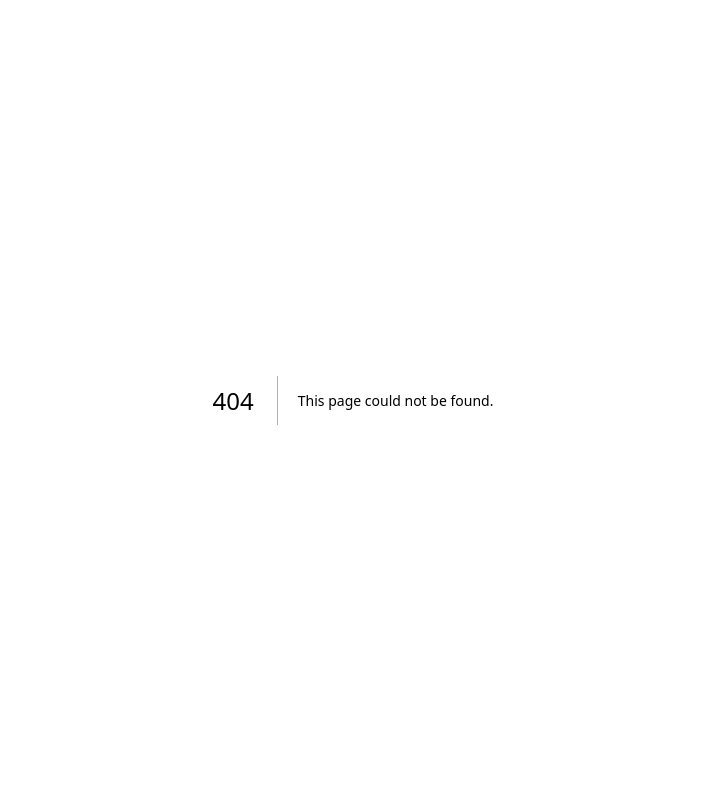
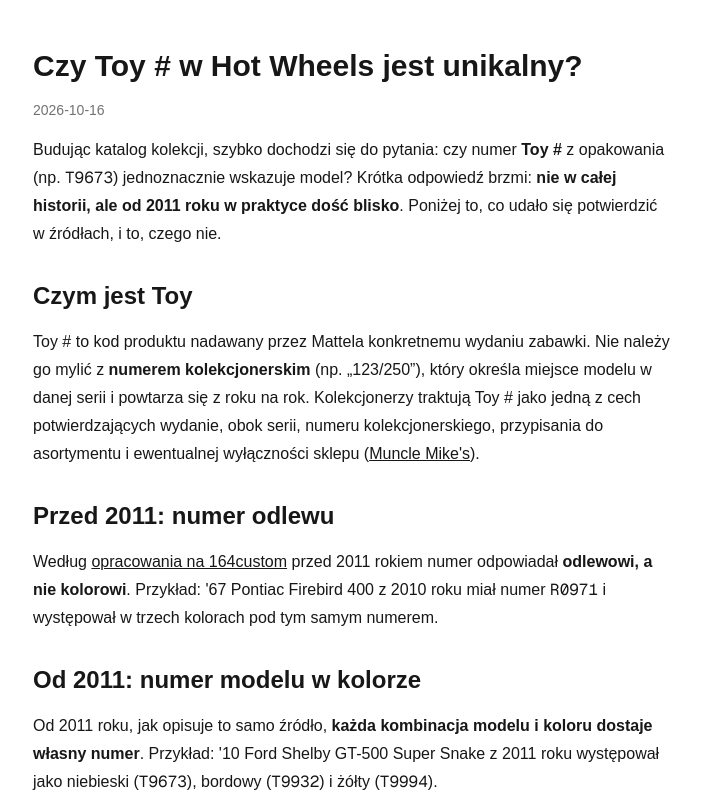
Before and after one commit to marekmiskowiec/diecastlex, a Next.js app in the folder apps/web/: page /blog/czy-toy-number-jest-unikalny in a window 1280 px wide. Before the commit this address had no page. Shown: the top 800 px of the page, without its empty margins (287-988 px from the left). Built offline with nearby package versions, Linux system fonts and the light colour scheme.

Commit message:
Add blog: post list and MDX article pages
Co-Authored-By: Claude Sonnet 5.5 <noreply@anthropic.com>
Claude-Session: https://claude.ai/code/session_01PE82BC3z8AHRe7Nt3B6dPX

```diff
--- a/apps/web/package.json
+++ b/apps/web/package.json
@@ -10,10 +10,12 @@
     "typecheck": "next typegen && tsc --noEmit"
   },
   "dependencies": {
+    "@diecastlex/shared": "workspace:*",
+    "gray-matter": "^4.0.3",
     "next": "16.4.2",
+    "next-mdx-remote": "^6.0.0",
     "react": "19.3.0",
-    "react-dom": "19.3.0",
-    "@diecastlex/shared": "workspace:*"
+    "react-dom": "19.3.0"
   },
   "devDependencies": {
     "@tailwindcss/turbopack": "^4",
--- /dev/null
+++ b/apps/web/src/app/blog/[slug]/page.tsx
@@ -0,0 +1,32 @@
+import type { Metadata } from "next";
+import { notFound } from "next/navigation";
+import { MDXRemote } from "next-mdx-remote/rsc";
+import { getPost, getPostSlugs } from "@/lib/blog";
+
+export async function generateStaticParams() {
+  return (await getPostSlugs()).map((slug) => ({ slug }));
+}
+
+export async function generateMetadata({
+  params,
+}: PageProps<"/blog/[slug]">): Promise<Metadata> {
+  const { slug } = await params;
+  const post = await getPost(slug).catch(() => null);
+  if (!post) return {};
+  return { title: post.meta.title, description: post.meta.description };
+}
+
+export default async function PostPage({ params }: PageProps<"/blog/[slug]">) {
+  const { slug } = await params;
+  const post = await getPost(slug).catch(() => null);
+  if (!post) notFound();
+  return (
+    <main className="mx-auto w-full max-w-2xl px-4 py-12">
+      <article className="space-y-4 leading-7 [&_a]:underline [&_code]:font-mono [&_h1]:text-3xl [&_h1]:font-bold [&_h2]:mt-8 [&_h2]:text-2xl [&_h2]:font-semibold [&_ol]:list-decimal [&_ol]:pl-6 [&_pre]:overflow-x-auto [&_pre]:rounded [&_pre]:bg-neutral-900 [&_pre]:p-4 [&_pre]:text-sm [&_pre]:text-neutral-100 [&_ul]:list-disc [&_ul]:pl-6">
+        <h1>{post.meta.title}</h1>
+        <p className="text-sm text-neutral-500">{post.meta.date}</p>
+        <MDXRemote source={post.content} />
+      </article>
+    </main>
+  );
+}
--- /dev/null
+++ b/apps/web/src/app/blog/page.tsx
@@ -0,0 +1,28 @@
+import type { Metadata } from "next";
+import Link from "next/link";
+import { getAllPosts } from "@/lib/blog";
+
+export const metadata: Metadata = {
+  title: "Blog",
+  description: "Artykuły o kolekcjonowaniu modeli Hot Wheels i odlewów.",
+};
+
+export default async function BlogIndex() {
+  const posts = await getAllPosts();
+  return (
+    <main className="mx-auto w-full max-w-2xl px-4 py-12">
+      <h1 className="text-3xl font-bold">Blog</h1>
+      <ul className="mt-8 space-y-8">
+        {posts.map((p) => (
+          <li key={p.slug}>
+            <Link href={`/blog/${p.slug}`} className="text-xl font-semibold hover:underline">
+              {p.title}
+            </Link>
+            <p className="mt-1 text-sm text-neutral-500">{p.date}</p>
+            <p className="mt-2">{p.description}</p>
+          </li>
+        ))}
+      </ul>
+    </main>
+  );
+}
--- /dev/null
+++ b/apps/web/src/lib/blog.ts
@@ -0,0 +1,43 @@
+import fs from "node:fs/promises";
+import path from "node:path";
+import matter from "gray-matter";
+
+const BLOG_DIR = path.join(process.cwd(), "content", "blog");
+
+export type PostMeta = {
+  slug: string;
+  title: string;
+  description: string;
+  date: string;
+  tags: string[];
+};
+
+function toMeta(slug: string, data: Record<string, unknown>): PostMeta {
+  return {
+    slug,
+    title: String(data.title ?? slug),
+    description: String(data.description ?? ""),
+    date: String(data.date ?? ""),
+    tags: Array.isArray(data.tags) ? data.tags.map(String) : [],
+  };
+}
+
+export async function getPostSlugs(): Promise<string[]> {
+  "use cache";
+  const files = await fs.readdir(BLOG_DIR);
+  return files.filter((f) => f.endsWith(".mdx")).map((f) => f.replace(/\.mdx$/, ""));
+}
+
+export async function getPost(slug: string) {
+  "use cache";
+  const raw = await fs.readFile(path.join(BLOG_DIR, `${slug}.mdx`), "utf8");
+  const { data, content } = matter(raw);
+  return { meta: toMeta(slug, data), content };
+}
+
+export async function getAllPosts(): Promise<PostMeta[]> {
+  "use cache";
+  const slugs = await getPostSlugs();
+  const posts = await Promise.all(slugs.map(async (s) => (await getPost(s)).meta));
+  return posts.sort((a, b) => b.date.localeCompare(a.date));
+}
```
Also changed, not shown: 1 other file (tests, documents, lock files or other folders).
